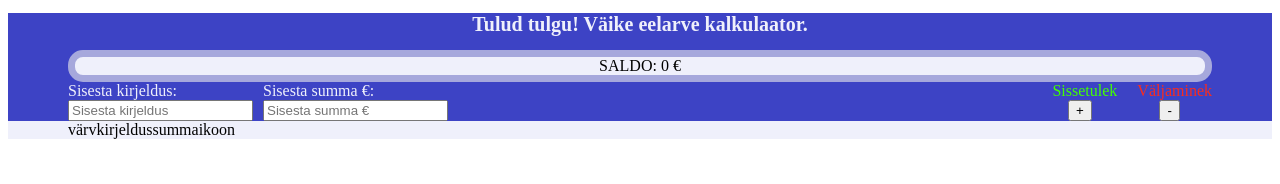
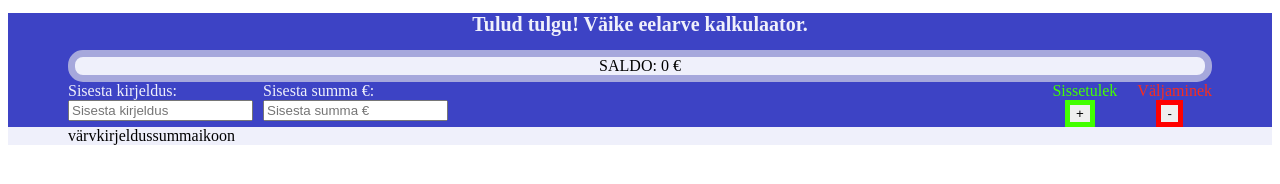
Before and after one commit to MikkLehtsaar/tulud_tulgu, a plain HTML site: page flex.html in a window 1280 px wide. Drawn offline with Linux system fonts and the light colour scheme.

Commit message:
Update flex.html

```diff
--- a/flex.html
+++ b/flex.html
@@ -30,11 +30,11 @@
             <div class="calc-buttons">
                 <div class="button-income">
                     <div class="btn-center">Sissetulek</div>
-                    <button class="btn-center">+</button>
+                    <button class="btn-center1">+</button>
                 </div>
                 <div class="button-outcome">
                     <div class="btn-center">Väljaminek</div>
-                    <button class="btn-center">-</button>
+                    <button class="btn-center2">-</button>
                 </div>
             </div>
 
```
